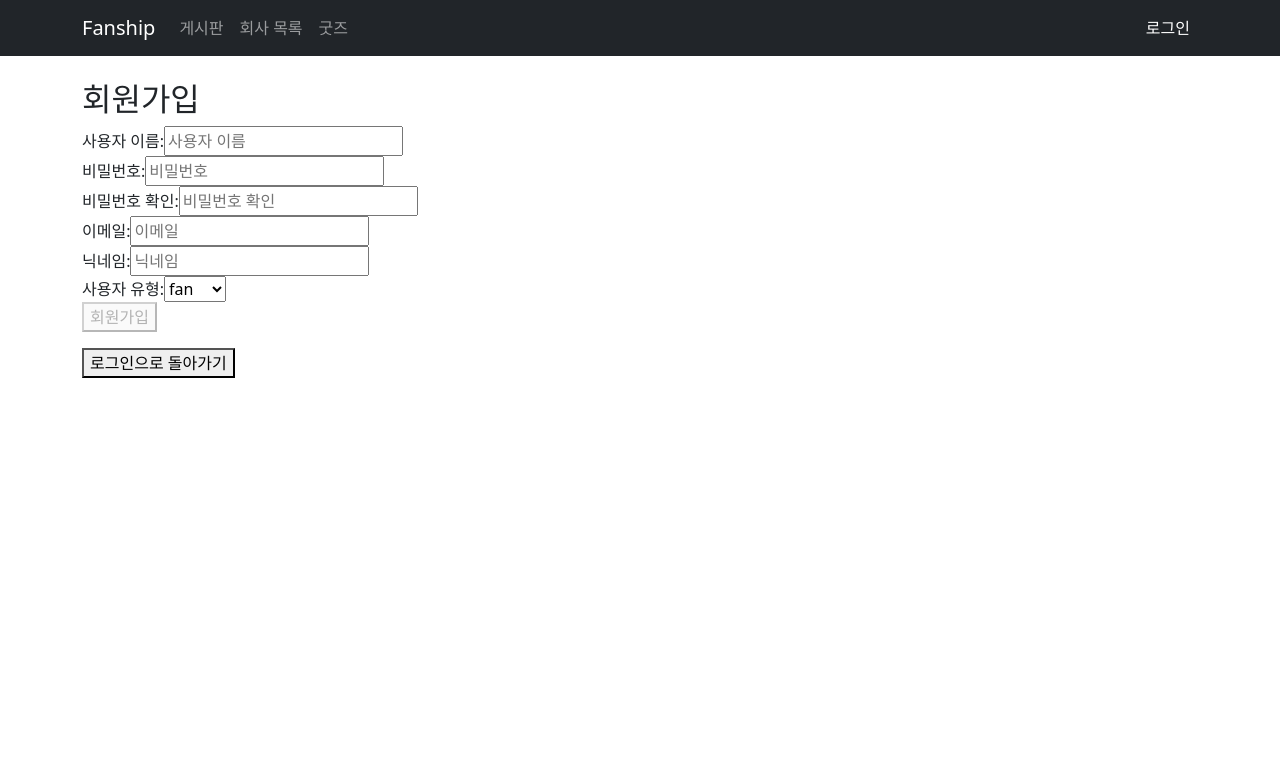
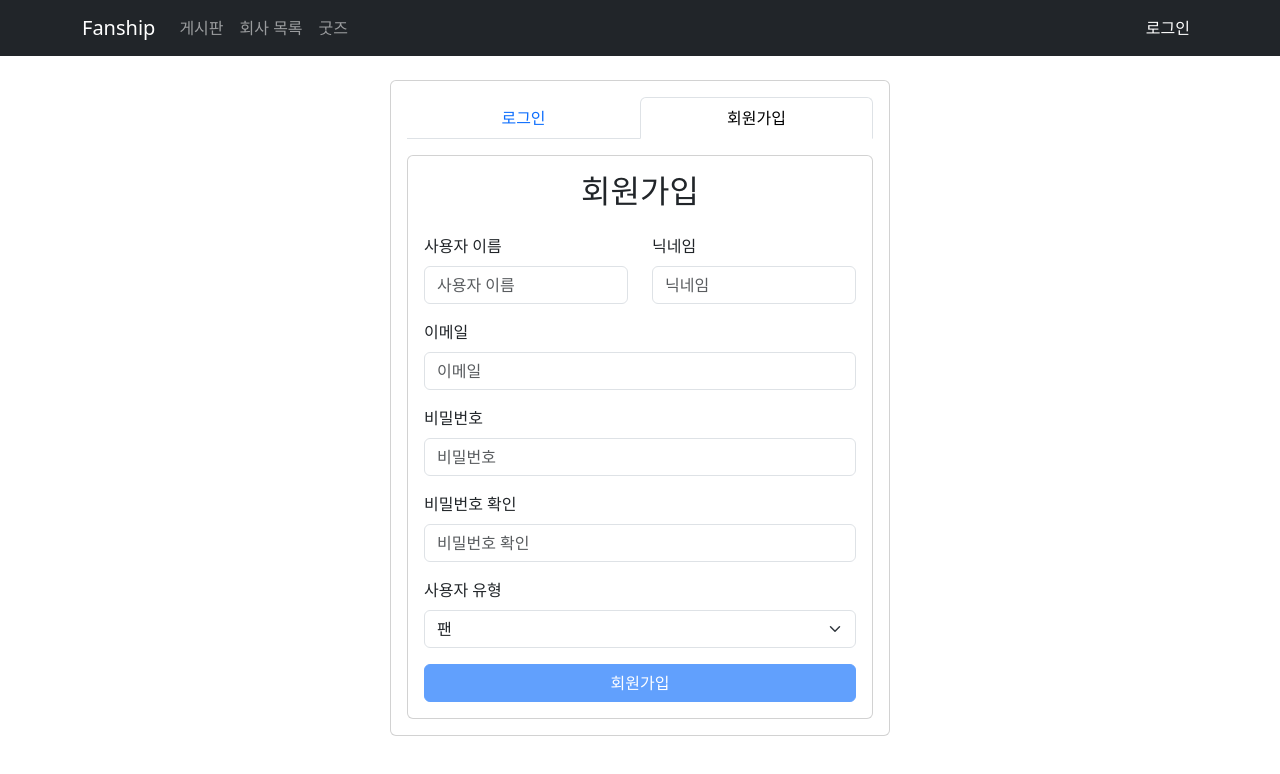
Before and after one commit to yeganghwang/fanship, a React (Create React App) app in the folder fanship-frontend/: page /login in a window 1280 px wide. Both pictures are taken after a click on the tab "회원가입". Shown: the top 774 px of the page. Built offline with nearby package versions, Linux system fonts and the light colour scheme; no server answers.

Commit message:
FRONT:로그인 창 Bootstrap CSS

```diff
--- a/fanship-frontend/src/components/auth/LoginForm.js
+++ b/fanship-frontend/src/components/auth/LoginForm.js
@@ -1,4 +1,5 @@
 import React, { useState } from 'react';
+import { Form, Button, Card, Alert } from 'react-bootstrap';
 import { login } from '../../api/auth';
 
 function LoginForm({ onLoginSuccess }) {
@@ -17,25 +18,40 @@ function LoginForm({ onLoginSuccess }) {
   };
 
   return (
-    <form onSubmit={handleLogin}>
-      <h2>로그인</h2>
-      <input
+    <Card className="w-100" style={{ maxWidth: '400px', margin: 'auto' }}>
+      <Card.Body>
+        <Card.Title as="h2" className="text-center mb-4">로그인</Card.Title>
+        <Form onSubmit={handleLogin}>
+          <Form.Group className="mb-3" controlId="formBasicUsername">
+            <Form.Label>사용자 이름</Form.Label>
+            <Form.Control
               type="text"
-        placeholder="사용자 이름"
+              placeholder="사용자 이름을 입력하세요"
               value={username}
               onChange={(e) => setUsername(e.target.value)}
               required
             />
-      <input
+          </Form.Group>
+
+          <Form.Group className="mb-3" controlId="formBasicPassword">
+            <Form.Label>비밀번호</Form.Label>
+            <Form.Control
               type="password"
-        placeholder="비밀번호"
+              placeholder="비밀번호를 입력하세요"
               value={password}
               onChange={(e) => setPassword(e.target.value)}
               required
             />
-      <button type="submit">로그인</button>
-      <p>{message}</p>
-    </form>
+          </Form.Group>
+
+          <Button variant="primary" type="submit" className="w-100">
+            로그인
+          </Button>
+
+          {message && <Alert variant="danger" className="mt-3">{message}</Alert>}
+        </Form>
+      </Card.Body>
+    </Card>
   );
 }
 
--- a/fanship-frontend/src/components/auth/RegisterForm.js
+++ b/fanship-frontend/src/components/auth/RegisterForm.js
@@ -1,4 +1,5 @@
 import React, { useState } from 'react';
+import { Form, Button, Card, Alert, Row, Col } from 'react-bootstrap';
 import { register } from '../../api/auth';
 
 function RegisterForm({ onRegisterSuccess }) {
@@ -15,32 +16,16 @@ function RegisterForm({ onRegisterSuccess }) {
   const handlePasswordChange = (e) => {
     const value = e.target.value;
     setPassword(value);
-
-    // 비밀번호 길이 검사 (최소 8자)
-    if (value.length > 0 && value.length < 8) {
-      setPasswordLengthError(true);
-    } else {
-      setPasswordLengthError(false);
-    }
-
-    // 비밀번호 일치 검사
-    if (confirmPassword && value !== confirmPassword) {
-      setPasswordMatchError(true);
-    } else {
-      setPasswordMatchError(false);
+    setPasswordLengthError(value.length > 0 && value.length < 8);
+    if (confirmPassword) {
+      setPasswordMatchError(value !== confirmPassword);
     }
   };
 
   const handleConfirmPasswordChange = (e) => {
     const value = e.target.value;
     setConfirmPassword(value);
-
-    // 비밀번호 일치 검사
-    if (password && value !== password) {
-      setPasswordMatchError(true);
-    } else {
-      setPasswordMatchError(false);
-    }
+    setPasswordMatchError(password !== value);
   };
 
   const handleRegister = async (e) => {
@@ -59,8 +44,8 @@ function RegisterForm({ onRegisterSuccess }) {
     try {
       const userData = { username, password, mail, nickname, position };
       const data = await register(userData);
-      setMessage(`회원가입 성공: ${data.username}`);
-      alert('회원가입이 성공적으로 완료되었습니다!');
+      setMessage('');
+      alert(`회원가입 성공: ${data.username}님, 환영합니다!`);
       if (onRegisterSuccess) {
         onRegisterSuccess();
       }
@@ -72,70 +57,94 @@ function RegisterForm({ onRegisterSuccess }) {
   const isSubmitDisabled = !username || !password || !confirmPassword || !mail || !nickname || passwordMatchError || passwordLengthError;
 
   return (
-    <form onSubmit={handleRegister}>
-      <h2>회원가입</h2>
-      <div>
-        <label>사용자 이름:</label>
-        <input
+    <Card className="w-100" style={{ maxWidth: '500px', margin: 'auto' }}>
+      <Card.Body>
+        <Card.Title as="h2" className="text-center mb-4">회원가입</Card.Title>
+        <Form onSubmit={handleRegister}>
+          <Row>
+            <Col md={6}>
+              <Form.Group className="mb-3" controlId="formRegisterUsername">
+                <Form.Label>사용자 이름</Form.Label>
+                <Form.Control
                   type="text"
                   placeholder="사용자 이름"
                   value={username}
                   onChange={(e) => setUsername(e.target.value)}
                   required
                 />
-      </div>
-      <div>
-        <label>비밀번호:</label>
-        <input
-          type="password"
-          placeholder="비밀번호"
-          value={password}
-          onChange={handlePasswordChange}
+              </Form.Group>
+            </Col>
+            <Col md={6}>
+              <Form.Group className="mb-3" controlId="formRegisterNickname">
+                <Form.Label>닉네임</Form.Label>
+                <Form.Control
+                  type="text"
+                  placeholder="닉네임"
+                  value={nickname}
+                  onChange={(e) => setNickname(e.target.value)}
                   required
                 />
-        {passwordLengthError && <p style={{ color: 'red' }}>비밀번호는 최소 8자 이상이어야 합니다.</p>}
-      </div>
-      <div>
-        <label>비밀번호 확인:</label>
-        <input
-          type="password"
-          placeholder="비밀번호 확인"
-          value={confirmPassword}
-          onChange={handleConfirmPasswordChange}
-          required
-        />
-        {passwordMatchError && <p style={{ color: 'red' }}>비밀번호가 일치하지 않습니다.</p>}
-      </div>
-      <div>
-        <label>이메일:</label>
-        <input
+              </Form.Group>
+            </Col>
+          </Row>
+
+          <Form.Group className="mb-3" controlId="formRegisterEmail">
+            <Form.Label>이메일</Form.Label>
+            <Form.Control
               type="email"
               placeholder="이메일"
               value={mail}
               onChange={(e) => setMail(e.target.value)}
               required
             />
-      </div>
-      <div>
-        <label>닉네임:</label>
-        <input
-          type="text"
-          placeholder="닉네임"
-          value={nickname}
-          onChange={(e) => setNickname(e.target.value)}
+          </Form.Group>
+
+          <Form.Group className="mb-3" controlId="formRegisterPassword">
+            <Form.Label>비밀번호</Form.Label>
+            <Form.Control
+              type="password"
+              placeholder="비밀번호"
+              value={password}
+              onChange={handlePasswordChange}
+              isInvalid={passwordLengthError}
               required
             />
-      </div>
-      <div>
-        <label>사용자 유형:</label>
-        <select value={position} onChange={(e) => setPosition(e.target.value)}>
-          <option value="fan">fan</option>
-          <option value="celeb">celeb</option>
-        </select>
-      </div>
-      <button type="submit" disabled={isSubmitDisabled}>회원가입</button>
-      <p>{message}</p>
-    </form>
+            <Form.Control.Feedback type="invalid">
+              비밀번호는 최소 8자 이상이어야 합니다.
+            </Form.Control.Feedback>
+          </Form.Group>
+
+          <Form.Group className="mb-3" controlId="formRegisterConfirmPassword">
+            <Form.Label>비밀번호 확인</Form.Label>
+            <Form.Control
+              type="password"
+              placeholder="비밀번호 확인"
+              value={confirmPassword}
+              onChange={handleConfirmPasswordChange}
+              isInvalid={passwordMatchError}
+              required
+            />
+            <Form.Control.Feedback type="invalid">
+              비밀번호가 일치하지 않습니다.
+            </Form.Control.Feedback>
+          </Form.Group>
+
+          <Form.Group className="mb-3" controlId="formRegisterPosition">
+            <Form.Label>사용자 유형</Form.Label>
+            <Form.Select value={position} onChange={(e) => setPosition(e.target.value)}>
+              <option value="fan">팬</option>
+              <option value="celeb">셀럽</option>
+            </Form.Select>
+          </Form.Group>
+
+          <Button variant="primary" type="submit" className="w-100" disabled={isSubmitDisabled}>
+            회원가입
+          </Button>
+
+          {message && <Alert variant="danger" className="mt-3">{message}</Alert>}
+        </Form>
+      </Card.Body>
+    </Card>
   );
 }
 
--- a/fanship-frontend/src/pages/LoginPage.js
+++ b/fanship-frontend/src/pages/LoginPage.js
@@ -1,25 +1,35 @@
 import React, { useState } from 'react';
+import { Tabs, Tab, Card } from 'react-bootstrap';
 import LoginForm from '../components/auth/LoginForm';
 import RegisterForm from '../components/auth/RegisterForm';
 
 function LoginPage({ onLoginSuccess }) {
-  const [isRegistering, setIsRegistering] = useState(false);
+  const [key, setKey] = useState('login');
 
-  // 회원가입 성공 시 로그인 폼으로 전환
   const handleRegisterSuccess = () => {
-    setIsRegistering(false);
+    setKey('login'); // 회원가입 성공 시 로그인 탭으로 전환
   };
 
   return (
-    <div>
-      {isRegistering ? (
-        <RegisterForm onRegisterSuccess={handleRegisterSuccess} />
-      ) : (
-        <LoginForm onLoginSuccess={onLoginSuccess} />
-      )}
-      <button type="button" onClick={() => setIsRegistering(!isRegistering)}>
-        {isRegistering ? '로그인으로 돌아가기' : '회원가입'}
-      </button>
+    <div className="d-flex justify-content-center align-items-center" style={{ minHeight: '80vh' }}>
+      <Card style={{ width: '100%', maxWidth: '500px' }}>
+        <Card.Body>
+          <Tabs
+            id="login-register-tabs"
+            activeKey={key}
+            onSelect={(k) => setKey(k)}
+            className="mb-3"
+            justify
+          >
+            <Tab eventKey="login" title="로그인">
+              <LoginForm onLoginSuccess={onLoginSuccess} />
+            </Tab>
+            <Tab eventKey="register" title="회원가입">
+              <RegisterForm onRegisterSuccess={handleRegisterSuccess} />
+            </Tab>
+          </Tabs>
+        </Card.Body>
+      </Card>
     </div>
   );
 }
```
Lines whose indentation alone changed are shown as unchanged.
